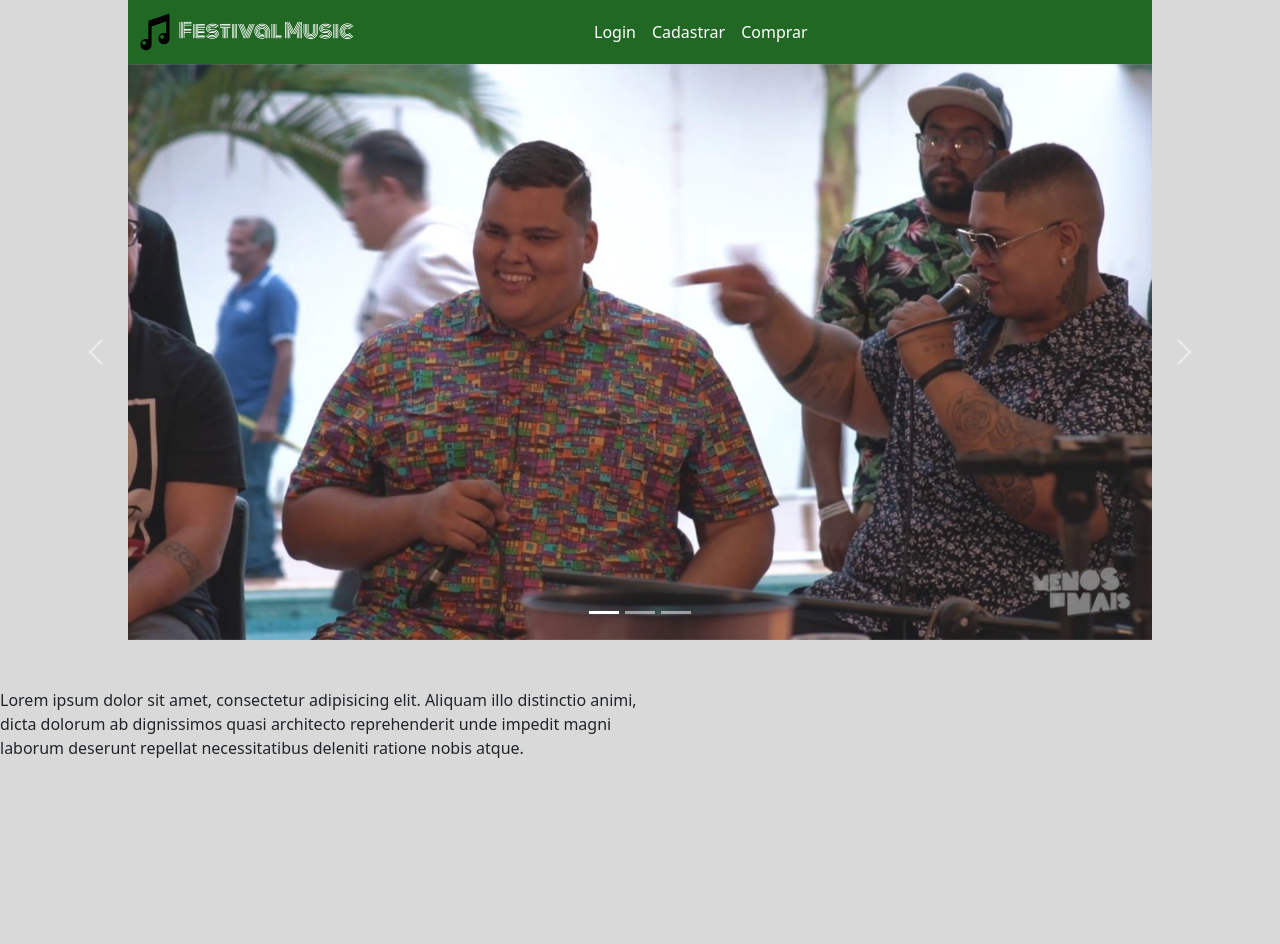
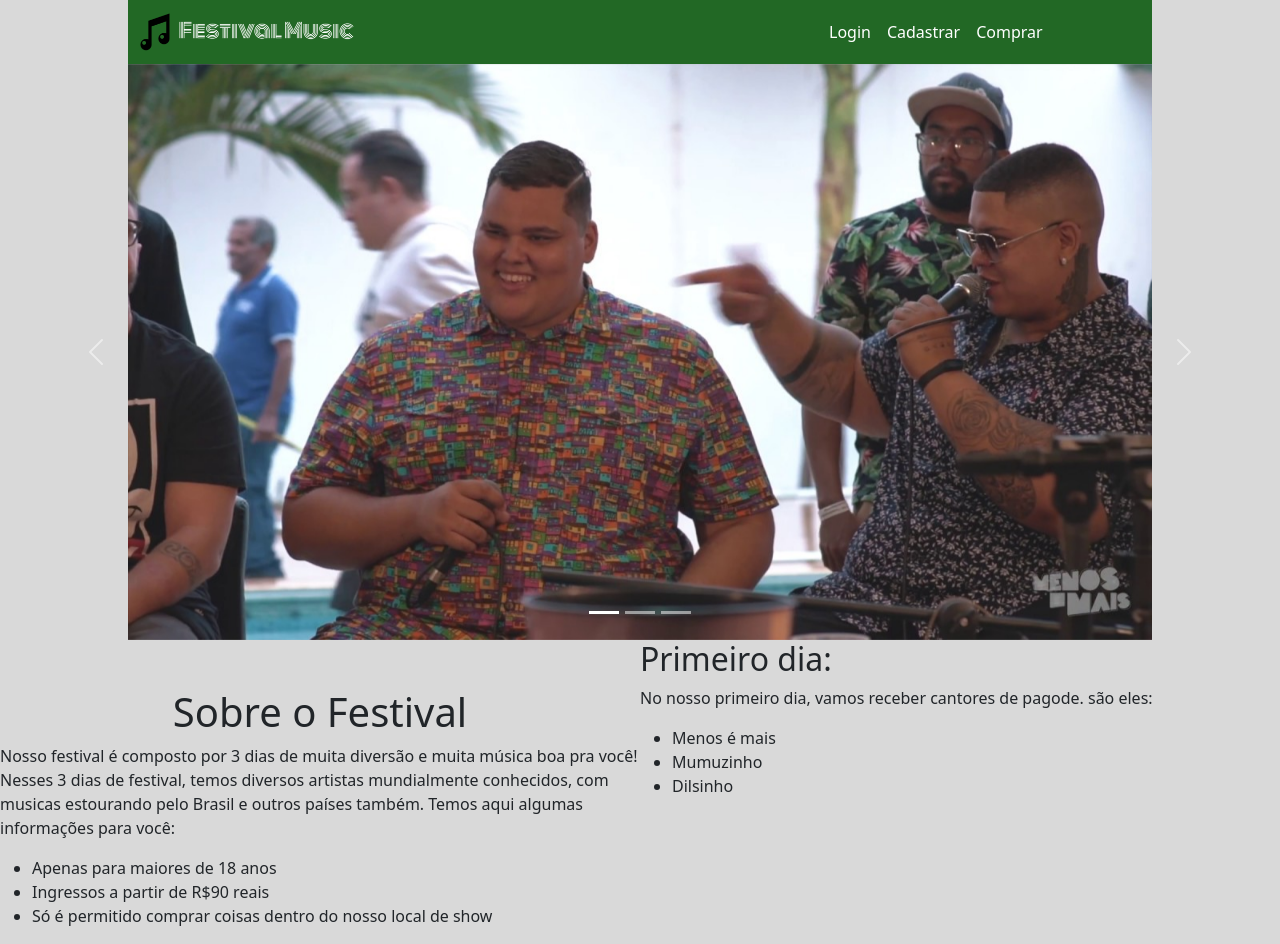
Before and after one commit to festival-music/festival, a PHP site: page / in a window 1280 px wide. Before the commit the page ends 758 px from the top, so only its background shows below. Run offline with PHP 8.4, Linux system fonts and the light colour scheme.

Commit message:
ATTDIA14

```diff
--- a/cadastrar.html
+++ b/cadastrar.html
@@ -19,7 +19,7 @@
           <span class="navbar-toggler-icon"></span>
         </button>
         <div class="collapse navbar-collapse" id="navbarNav">
-          <ul class="navbar-nav">
+          <ul class="navbar-nav text-navbar">
             <li class="nav-item texto-nav">
               <a class="nav-link" aria-current="page" href="login.html">Login</a>
             </li>
--- a/comprar.html
+++ b/comprar.html
@@ -19,7 +19,7 @@
           <span class="navbar-toggler-icon"></span>
         </button>
         <div class="collapse navbar-collapse" id="navbarNav">
-          <ul class="navbar-nav">
+          <ul class="navbar-nav text-navbar">
             <li class="nav-item texto-nav">
               <a class="nav-link" aria-current="page" href="login.html">Login</a>
             </li>
@@ -30,10 +30,10 @@
               <a class="nav-link" href="comprar.html">Comprar</a>
             </li>
           </ul>
-
         </div>
       </div>
     </nav>
+
 
     <script src="https://cdn.jsdelivr.net/npm/bootstrap@5.2.1/dist/js/bootstrap.bundle.min.js" integrity="sha384-u1OknCvxWvY5kfmNBILK2hRnQC3Pr17a+RTT6rIHI7NnikvbZlHgTPOOmMi466C8" crossorigin="anonymous"></script>
     <script src="https://cdn.jsdelivr.net/npm/@popperjs/core@2.11.6/dist/umd/popper.min.js" integrity="sha384-oBqDVmMz9ATKxIep9tiCxS/Z9fNfEXiDAYTujMAeBAsjFuCZSmKbSSUnQlmh/jp3" crossorigin="anonymous"></script>
--- a/css/style.css
+++ b/css/style.css
@@ -41,3 +41,9 @@ body{
 .nav-link {
     color: white;
 }
+.text-navbar{
+    margin-left: 235px;
+}
+.sobre{
+    text-align: center;
+}
--- a/index.html
+++ b/index.html
@@ -21,7 +21,7 @@
           <span class="navbar-toggler-icon"></span>
         </button>
         <div class="collapse navbar-collapse" id="navbarNav">
-          <ul class="navbar-nav">
+          <ul class="navbar-nav text-navbar">
             <li class="nav-item texto-nav">
               <a class="nav-link" aria-current="page" href="login.html">Login</a>
             </li>
@@ -65,13 +65,29 @@
           <span class="visually-hidden">Next</span>
         </button>
       </div>
-
+        <!-- DESCRIÇÃO -->
       <div class="row g-0">
         <div class="col-12 col-md-6"><br><br>
-          <p> Lorem ipsum dolor sit amet, consectetur adipisicing elit. Aliquam illo distinctio animi, dicta dolorum ab dignissimos quasi architecto reprehenderit unde impedit magni laborum deserunt repellat necessitatibus deleniti ratione nobis atque.</p>
+          <h1 class="sobre">Sobre o Festival</h1>
+          <p> Nosso festival é composto por 3 dias de muita diversão e muita música boa pra você!
+            Nesses 3 dias de festival, temos diversos artistas mundialmente conhecidos, com musicas estourando pelo Brasil e outros países também.
+            Temos aqui algumas informações para você:
+            <ul>
+              <li>Apenas para maiores de 18 anos</li>
+              <li>Ingressos a partir de R$90 reais</li>
+              <li>Só é permitido comprar coisas dentro do nosso local de show</li>
+            </ul>
+          </p>
         </div>
         <div class="col-12 col-md-6">
-
+          <h2>Primeiro dia:</h2>
+          <p>No nosso primeiro dia, vamos receber cantores de pagode. são eles:
+            <ul>
+              <li>Menos é mais</li>
+              <li>Mumuzinho</li>
+              <li>Dilsinho</li>
+            </ul>
+          </p>
         </div>
       </div>
 
--- a/login.html
+++ b/login.html
@@ -20,7 +20,7 @@
           <span class="navbar-toggler-icon"></span>
         </button>
         <div class="collapse navbar-collapse" id="navbarNav">
-          <ul class="navbar-nav">
+          <ul class="navbar-nav text-navbar">
             <li class="nav-item texto-nav">
               <a class="nav-link" aria-current="page" href="login.html">Login</a>
             </li>
```
